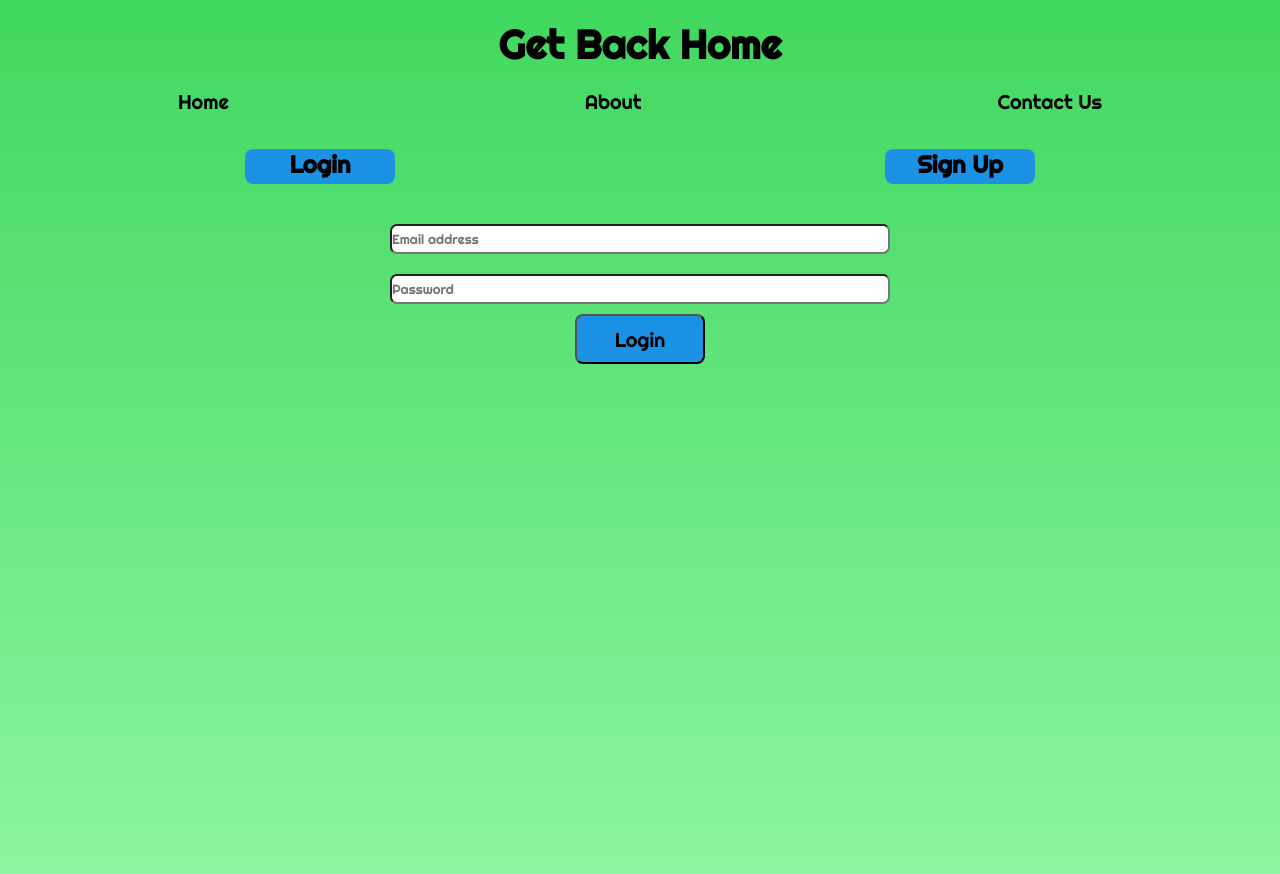
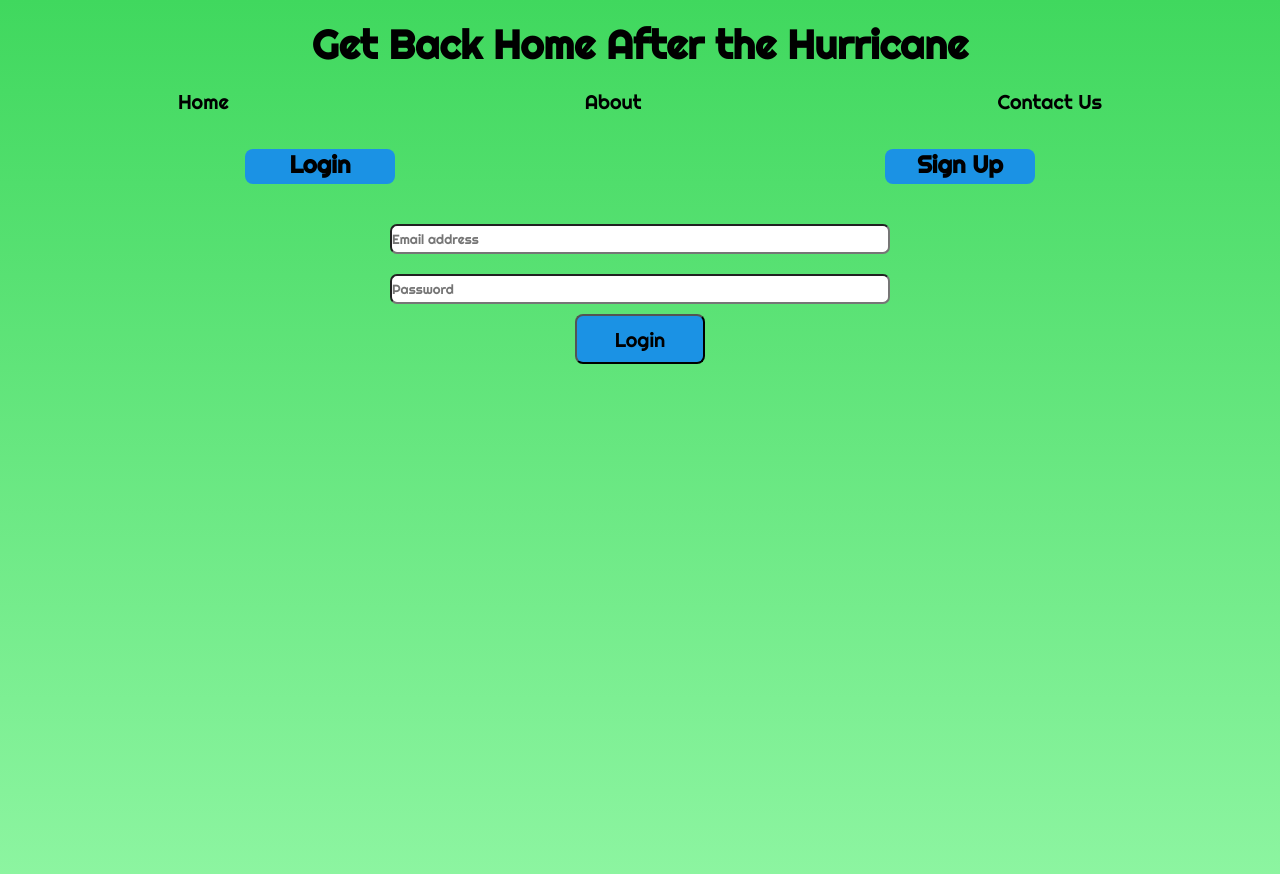
Before and after one commit to chrispwnsu/getbackhomedemo, a plain HTML site: page login-signup.html in a window 1280 px wide. Drawn offline with nearby package versions, Linux system fonts and the light colour scheme.

Commit message:
test change

```diff
--- a/login-signup.html
+++ b/login-signup.html
@@ -12,7 +12,7 @@
 
 		<div id="home">
 
-			<h1>Get Back Home</h1>
+			<h1>Get Back Home After the Hurricane</h1>
 			<navbar>
 				<ul>
 					<li><a href="index.html#home">Home</a></li>
```
